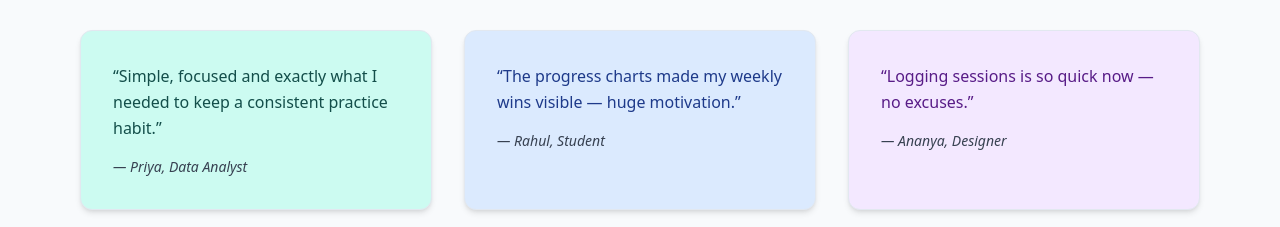
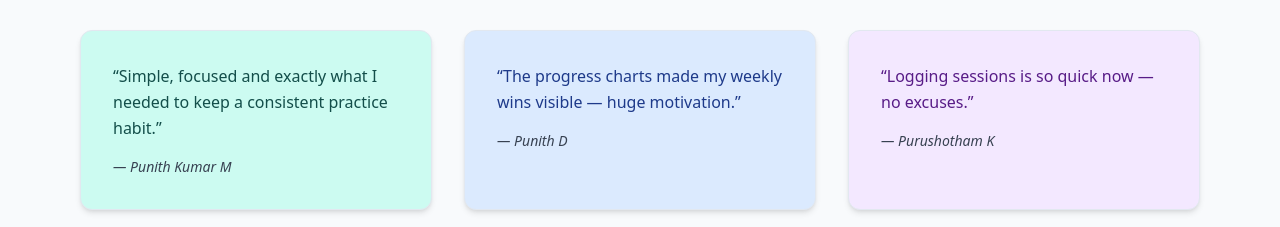
Before and after one commit to Preritrd5/Skill-Tracker, a React (Vite) app in the folder Frontend_App/: page / in a window 1280 px wide. Shown: the part 1826-2053 px from the top of the page. Built offline with nearby package versions, Linux system fonts and the light colour scheme.

Commit message:
changes name

```diff
--- a/Frontend_App/src/pages/HomePage.jsx
+++ b/Frontend_App/src/pages/HomePage.jsx
@@ -152,9 +152,9 @@ const HomePage = () => {
 
                     <div className="grid grid-cols-1 md:grid-cols-3 gap-8">
                         {[
-                            ["Simple, focused and exactly what I needed to keep a consistent practice habit.", "Priya, Data Analyst", "bg-teal-100", "text-teal-900"],
-                            ["The progress charts made my weekly wins visible — huge motivation.", "Rahul, Student", "bg-blue-100", "text-blue-900"],
-                            ["Logging sessions is so quick now — no excuses.", "Ananya, Designer", "bg-purple-100", "text-purple-900"],
+                            ["Simple, focused and exactly what I needed to keep a consistent practice habit.", "Punith Kumar M", "bg-teal-100", "text-teal-900"],
+                            ["The progress charts made my weekly wins visible — huge motivation.", "Punith D", "bg-blue-100", "text-blue-900"],
+                            ["Logging sessions is so quick now — no excuses.", "Purushotham K", "bg-purple-100", "text-purple-900"],
                         ].map(([quote, name, bgColor, textColor], i) => (
                             <blockquote
                                 key={i}
```
